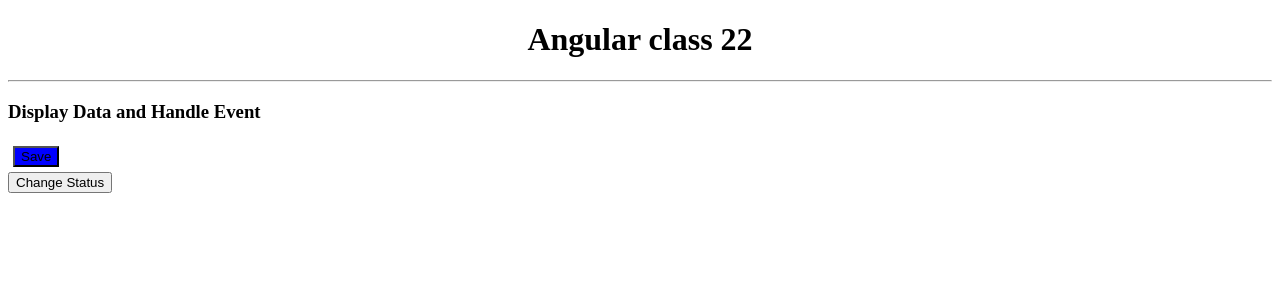
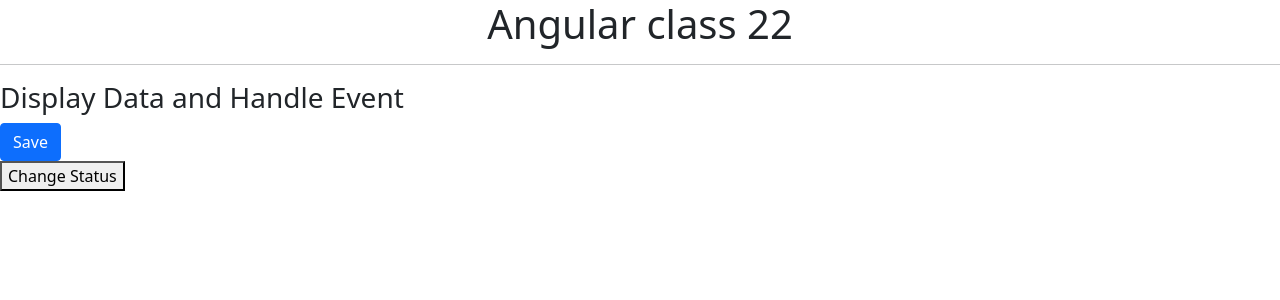
Before and after one commit to dineshgopalchand/angular-class-v22, an Angular app: page / in a window 1280 px wide. Shown: the top 300 px of the page. Built offline with nearby package versions, Linux system fonts and the light colour scheme.

Commit message:
Added Bootstrap Css

```diff
--- a/package.json
+++ b/package.json
@@ -19,6 +19,7 @@
     "@angular/platform-browser": "~11.2.9",
     "@angular/platform-browser-dynamic": "~11.2.9",
     "@angular/router": "~11.2.9",
+    "bootstrap": "^5.0.0",
     "rxjs": "~6.6.0",
     "tslib": "^2.0.0",
     "zone.js": "~0.11.3"
--- a/src/app/display-data-and-handle-event/display-data-and-handle-event.component.scss
+++ b/src/app/display-data-and-handle-event/display-data-and-handle-event.component.scss
@@ -5,14 +5,12 @@ td {
     border-collapse: collapse;
 }
 
-.btn {
-    margin: 5px;
-}
-
-.btn-danger {
-    background: red;
-}
-
-.btn-primary {
-    background: blue;
-}
+// .btn {
+//     margin: 5px;
+// }
+// .btn-danger {
+//     background: red;
+// }
+// .btn-primary {
+//     background: blue;
+// }
--- a/src/index.html
+++ b/src/index.html
@@ -7,6 +7,7 @@
     <base href="/">
     <meta name="viewport" content="width=device-width, initial-scale=1">
     <link rel="icon" type="image/x-icon" href="favicon.ico">
+    <!-- <link rel="stylesheet" href="https://cdn.jsdelivr.net/npm/bootstrap@4.6.0/dist/css/bootstrap.min.css" integrity="sha384-B0vP5xmATw1+K9KRQjQERJvTumQW0nPEzvF6L/Z6nronJ3oUOFUFpCjEUQouq2+l" crossorigin="anonymous"> -->
 </head>
 
 <body>
--- a/src/styles.scss
+++ b/src/styles.scss
@@ -1 +1,3 @@
 /* You can add global styles to this file, and also import other style files */
+
+@import url('~bootstrap/dist/css/bootstrap.min.css');
```
Also changed, not shown: angular.json (+3 -6 lines), 1 other file (tests, documents, lock files or other folders).
